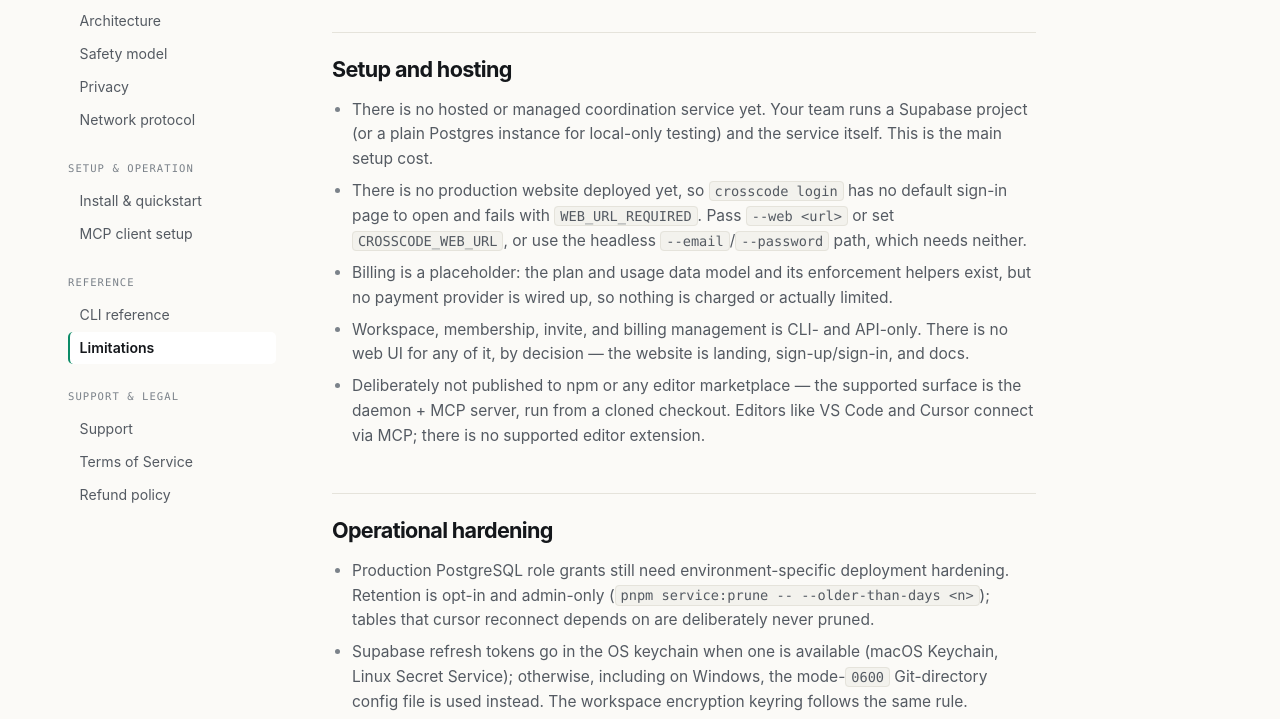
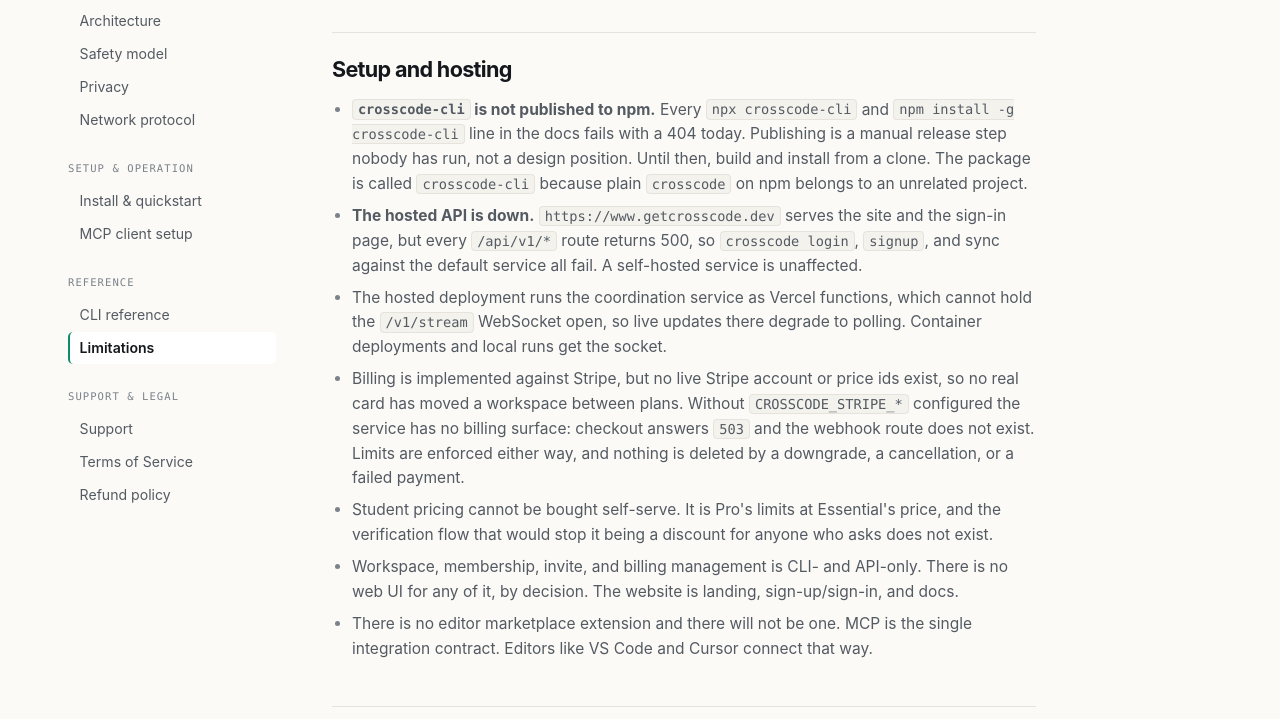
Before and after one commit to amsultan2010/crosscode, a website built with Vite: page apps/docs-site/docs/limitations.html in a window 1280 px wide. Shown: the part 209-928 px from the top of the page. Built offline with nearby package versions, Linux system fonts and the light colour scheme.

Commit message:
docs: truth up the limitations page and clear the last em dashes
The limitations page is hand-maintained, not generated, so the README
truth-up never reached it. It still claimed there was no hosted service, no
deployed website, and that npm publishing was a design position. Replaced
with the corrected README text: the package name, the 500ing hosted API, the
Stripe state, and student pricing.

Also clears the em dashes in the files no workstream owned: apps/service
comments, the docs generator and its gitignore, the CI workflow, and the
postgres test selector. Historical status reports under docs/status are left
as written.

Co-Authored-By: Claude Opus 5 <noreply@anthropic.com>

```diff
--- a/apps/docs-site/docs/limitations.html
+++ b/apps/docs-site/docs/limitations.html
@@ -75,11 +75,13 @@
 
       <h2>Setup and hosting</h2>
       <ul>
-        <li>There is no hosted or managed coordination service yet. Your team runs a Supabase project (or a plain Postgres instance for local-only testing) and the service itself. This is the main setup cost.</li>
-        <li>There is no production website deployed yet, so <code>crosscode login</code> has no default sign-in page to open and fails with <code>WEB_URL_REQUIRED</code>. Pass <code>--web &lt;url&gt;</code> or set <code>CROSSCODE_WEB_URL</code>, or use the headless <code>--email</code>/<code>--password</code> path, which needs neither.</li>
-        <li>Billing is a placeholder: the plan and usage data model and its enforcement helpers exist, but no payment provider is wired up, so nothing is charged or actually limited.</li>
-        <li>Workspace, membership, invite, and billing management is CLI- and API-only. There is no web UI for any of it, by decision — the website is landing, sign-up/sign-in, and docs.</li>
-        <li>Deliberately not published to npm or any editor marketplace — the supported surface is the daemon + MCP server, run from a cloned checkout. Editors like VS Code and Cursor connect via MCP; there is no supported editor extension.</li>
+        <li><strong><code>crosscode-cli</code> is not published to npm.</strong> Every <code>npx crosscode-cli</code> and <code>npm install -g crosscode-cli</code> line in the docs fails with a 404 today. Publishing is a manual release step nobody has run, not a design position. Until then, build and install from a clone. The package is called <code>crosscode-cli</code> because plain <code>crosscode</code> on npm belongs to an unrelated project.</li>
+        <li><strong>The hosted API is down.</strong> <code>https://www.getcrosscode.dev</code> serves the site and the sign-in page, but every <code>/api/v1/*</code> route returns 500, so <code>crosscode login</code>, <code>signup</code>, and sync against the default service all fail. A self-hosted service is unaffected.</li>
+        <li>The hosted deployment runs the coordination service as Vercel functions, which cannot hold the <code>/v1/stream</code> WebSocket open, so live updates there degrade to polling. Container deployments and local runs get the socket.</li>
+        <li>Billing is implemented against Stripe, but no live Stripe account or price ids exist, so no real card has moved a workspace between plans. Without <code>CROSSCODE_STRIPE_*</code> configured the service has no billing surface: checkout answers <code>503</code> and the webhook route does not exist. Limits are enforced either way, and nothing is deleted by a downgrade, a cancellation, or a failed payment.</li>
+        <li>Student pricing cannot be bought self-serve. It is Pro's limits at Essential's price, and the verification flow that would stop it being a discount for anyone who asks does not exist.</li>
+        <li>Workspace, membership, invite, and billing management is CLI- and API-only. There is no web UI for any of it, by decision. The website is landing, sign-up/sign-in, and docs.</li>
+        <li>There is no editor marketplace extension and there will not be one. MCP is the single integration contract. Editors like VS Code and Cursor connect that way.</li>
       </ul>
 
       <h2>Operational hardening</h2>
@@ -87,7 +89,7 @@
         <li>Production PostgreSQL role grants still need environment-specific deployment hardening. Retention is opt-in and admin-only (<code>pnpm service:prune -- --older-than-days &lt;n&gt;</code>); tables that cursor reconnect depends on are deliberately never pruned.</li>
         <li>Supabase refresh tokens go in the OS keychain when one is available (macOS Keychain, Linux Secret Service); otherwise, including on Windows, the mode-<code>0600</code> Git-directory config file is used instead. The workspace encryption keyring follows the same rule.</li>
         <li><strong>End-to-end encryption covers file payloads, not everything.</strong> File contents, paths, diffs, content hashes, and change intents are sealed. Task titles, claim targets, published intents, handoff notes, and validation output are <em>not</em> encrypted yet, and can contain paths and descriptions of what you're working on. The <a href="/docs/privacy.html">privacy page</a> states this plainly rather than letting "end-to-end encrypted" imply more than it currently covers.</li>
-        <li>Adding a device to an encrypted workspace needs a human to compare a fingerprint on both machines. That is deliberate — auto-granting to whatever device the service listed would let the service ask for the key and get it — but it does mean pairing is not fully unattended.</li>
+        <li>Adding a device to an encrypted workspace needs a human to compare a fingerprint on both machines. Auto-granting to whatever device the service listed would let the service ask for the key and get it, so the check is the point. It does mean pairing is not fully unattended.</li>
         <li>Losing every copy of a workspace key is unrecoverable: we hold no copy, which is the same fact as being unable to read your code. It costs the coordination history, not source code, since the repository is an ordinary Git repository throughout. <code>crosscode key export</code> produces a recovery code worth keeping.</li>
       </ul>
 
--- a/apps/docs-site/scripts/generate-docs.mjs
+++ b/apps/docs-site/scripts/generate-docs.mjs
@@ -3,7 +3,7 @@
 // markdown sources. Run automatically before dev/build (see package.json) so the
 // site can never drift from the markdown source of truth. Do not hand-edit the
 // generated docs/*.html files listed in GENERATED_HTML below, or public/docs/*.md,
-// or public/llms.txt / public/llms-full.txt — edit the root docs/*.md instead.
+// or public/llms.txt / public/llms-full.txt. Edit the root docs/*.md instead.
 
 import { readFileSync, writeFileSync, mkdirSync } from "node:fs";
 import { fileURLToPath } from "node:url";
@@ -360,7 +360,7 @@ function generateLlmsFullTxt() {
   ];
 
   const parts = [
-    "# Crosscode — full documentation bundle",
+    "# Crosscode: full documentation bundle",
     "",
     "Concatenation of every docs/*.md source in this repository, for LLMs/agents",
     "that want the complete reference in a single fetch. See /llms.txt for a",
--- a/apps/service/src/http.ts
+++ b/apps/service/src/http.ts
@@ -157,7 +157,7 @@ export type BillingOptions = {
 
 const JSON_TYPE = "application/json";
 
-// Supabase-issued access tokens only carry the auth.users id (sub) — they no longer
+// Supabase-issued access tokens only carry the auth.users id (sub). They no longer
 // embed a workspaceId/replicaId the way Crosscode-issued tokens did. Every authenticated
 // request must therefore say which workspace it targets via this header, since
 // authenticate() runs before (and, for GET routes, without) a request body to read a
--- a/scripts/postgres-tests.mjs
+++ b/scripts/postgres-tests.mjs
@@ -3,8 +3,8 @@
 //
 // Selection is mechanical on purpose. A test file is PostgreSQL-gated exactly when it reads
 // CROSSCODE_TEST_DATABASE_URL, because that read is what makes it skip itself. Discovering the
-// suites from that gate — rather than from a filename convention or a literal list in
-// package.json — means a new gated suite is picked up with nothing to remember to edit. The
+// suites from that gate, rather than from a filename convention or a literal list in
+// package.json, means a new gated suite is picked up with nothing to remember to edit. The
 // literal list is what left prune.test.ts and live-handoff-intent.integration.test.ts running
 // in no job at all. A `*.integration.test.ts` convention would not work either: publish,
 // semantic-review, and uninstall carry that name and need no database.
```
Also changed, not shown: apps/service/src/http.test.ts (+1 -1 lines), .github/workflows/ci.yml, 1 other file.
